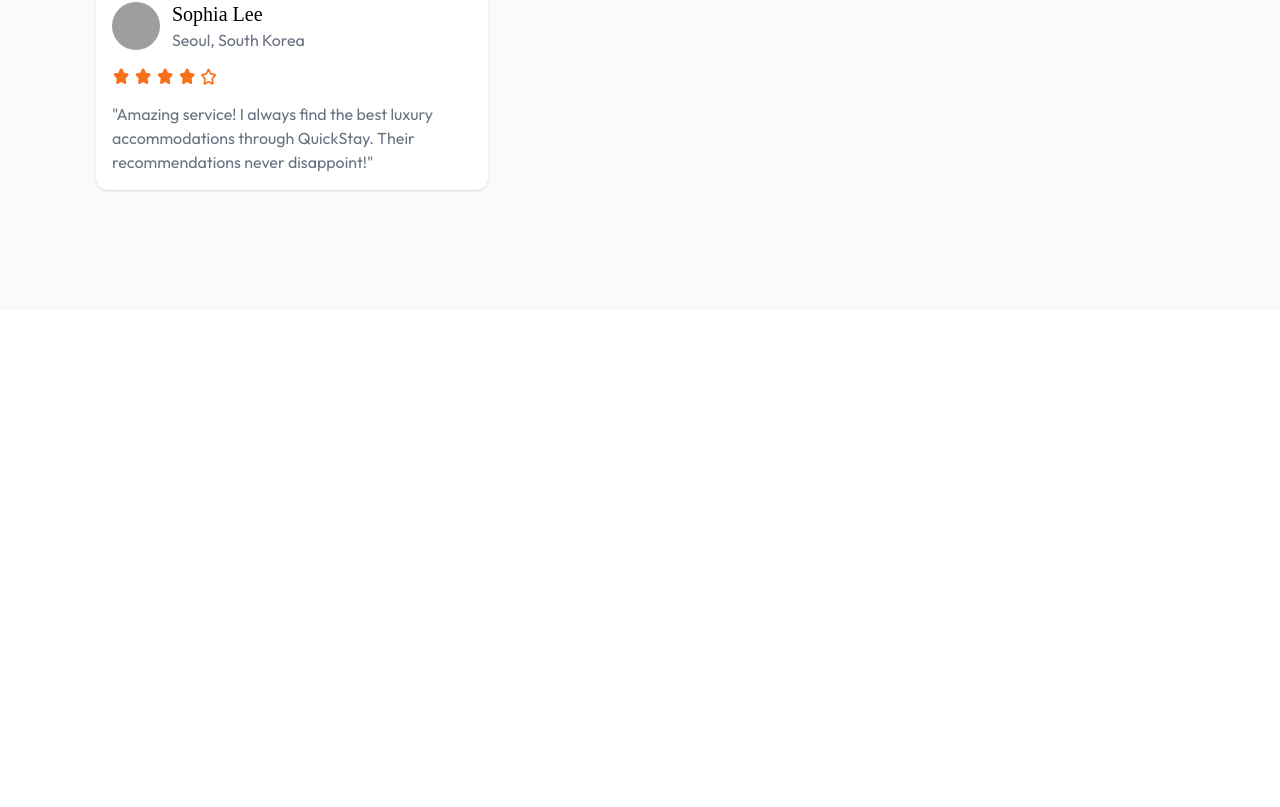
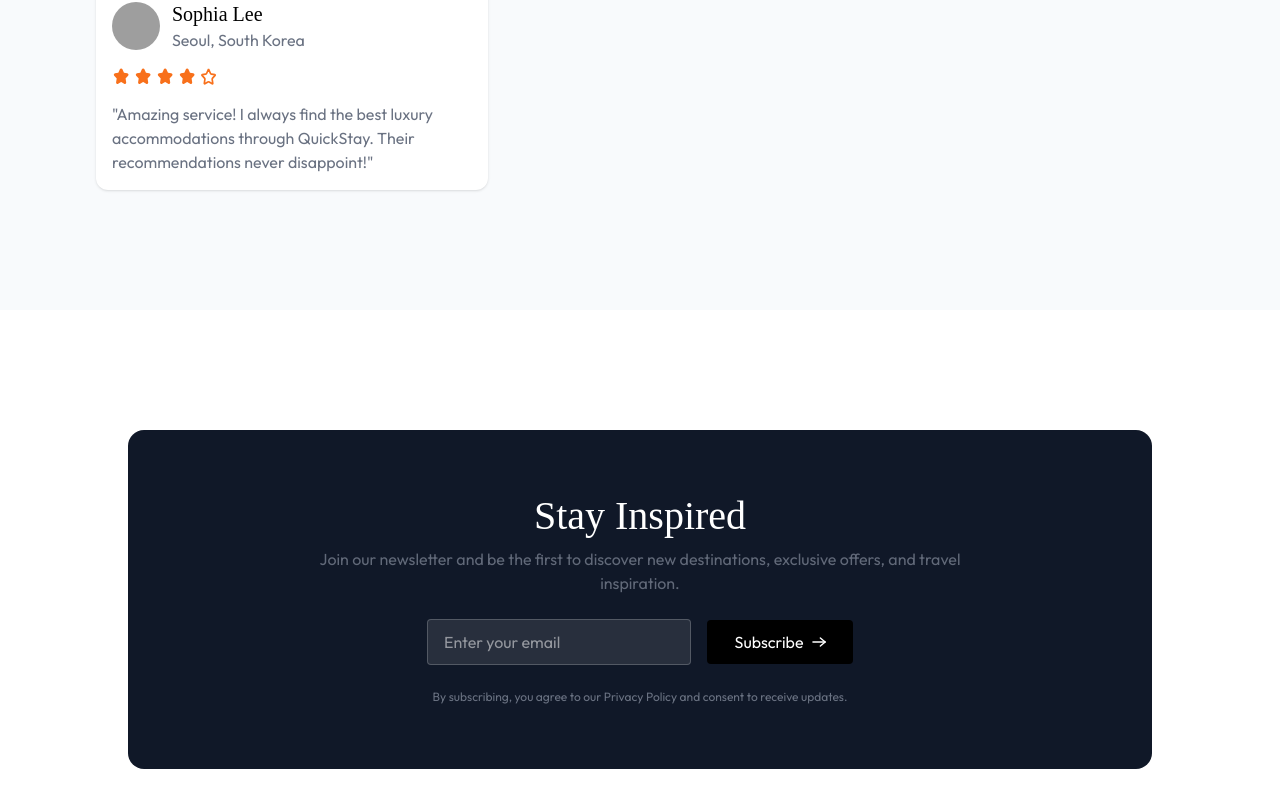
Before and after one commit to Harshil-Shah-04/Hotel-Booking-System, a React (Vite) app in the folder frontend/: page / in a window 1280 px wide. Shown: the part 3103-3910 px from the top of the page. Before the commit the page ends 3413 px from the top, so only its background shows below. Built offline with nearby package versions, Linux system fonts and the light colour scheme; no server answers; grey boxes are pictures that could not be loaded; a web font is replaced by a local one.

Commit message:
Added a newsletter section

```diff
--- a/frontend/src/App.jsx
+++ b/frontend/src/App.jsx
@@ -8,7 +8,7 @@
     <div>
         <Navbar />
         <Routes>
-        <Route path='/' element={<Home/>} />
+            <Route path='/' element={<Home/>} />
         </Routes>
     </div>
     )
--- /dev/null
+++ b/frontend/src/components/NewsLetter.jsx
@@ -0,0 +1,19 @@
+import { assets } from "../assets/assets"
+import Title from "./Title"
+
+const NewsLetter = () => {
+    return (
+        <div class="flex flex-col items-center max-w-5xl lg:w-full rounded-2xl px-4 py-12 md:py-16 mx-2 lg:mx-auto my-30 bg-gray-900 text-white">
+            <Title title="Stay Inspired" subTitle="Join our newsletter and be the first to discover new destinations, exclusive offers, and travel inspiration." />
+            <div class="flex flex-col md:flex-row items-center justify-center gap-4 mt-6">
+                <input type="text" class="bg-white/10 px-4 py-2.5 border border-white/20 rounded outline-none max-w-66 w-full" placeholder="Enter your email" />
+                <button class="flex items-center justify-center gap-2 group bg-black px-4 md:px-7 py-2.5 rounded active:scale-95 transition-all">Subscribe
+                    <img src={assets.arrowIcon} alt="arrow-icon" className="w-3.5 invert group-hover:translate-x-1 transition-all" />
+                </button>
+            </div>
+            <p class="text-gray-500 mt-6 text-xs text-center">By subscribing, you agree to our Privacy Policy and consent to receive updates.</p>
+        </div>
+    )
+}
+
+export default NewsLetter
--- a/frontend/src/pages/Home.jsx
+++ b/frontend/src/pages/Home.jsx
@@ -2,6 +2,7 @@
 import FeaturedDestinations from '../components/FeaturedDestinations'
 import ExclusiveOffers from '../components/ExclusiveOffers'
 import Testimonial from '../components/Testimonial'
+import NewsLetter from '../components/NewsLetter'
 
 const Home = () => {
     return (
@@ -10,6 +11,7 @@
             <FeaturedDestinations />
             <ExclusiveOffers />
             <Testimonial />
+            <NewsLetter />
         </>
     )
 }
```
